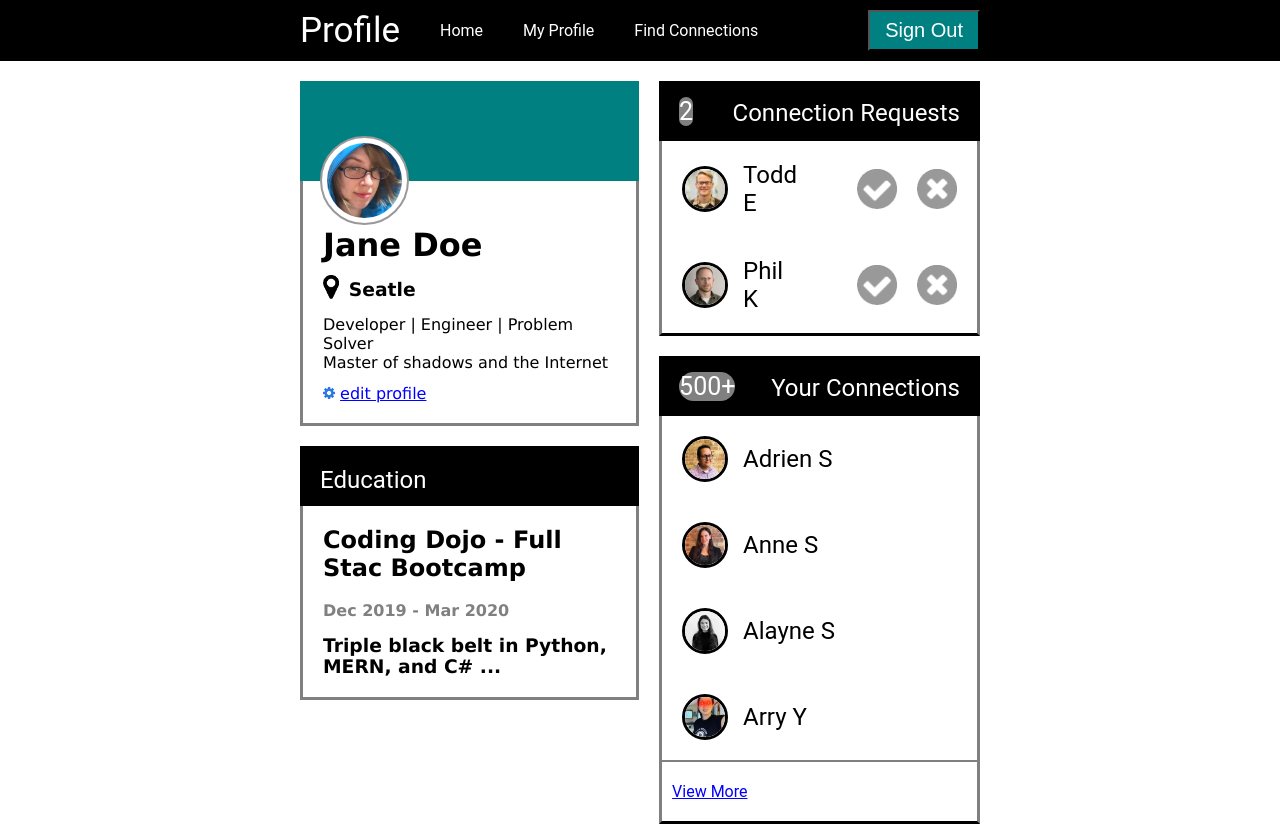
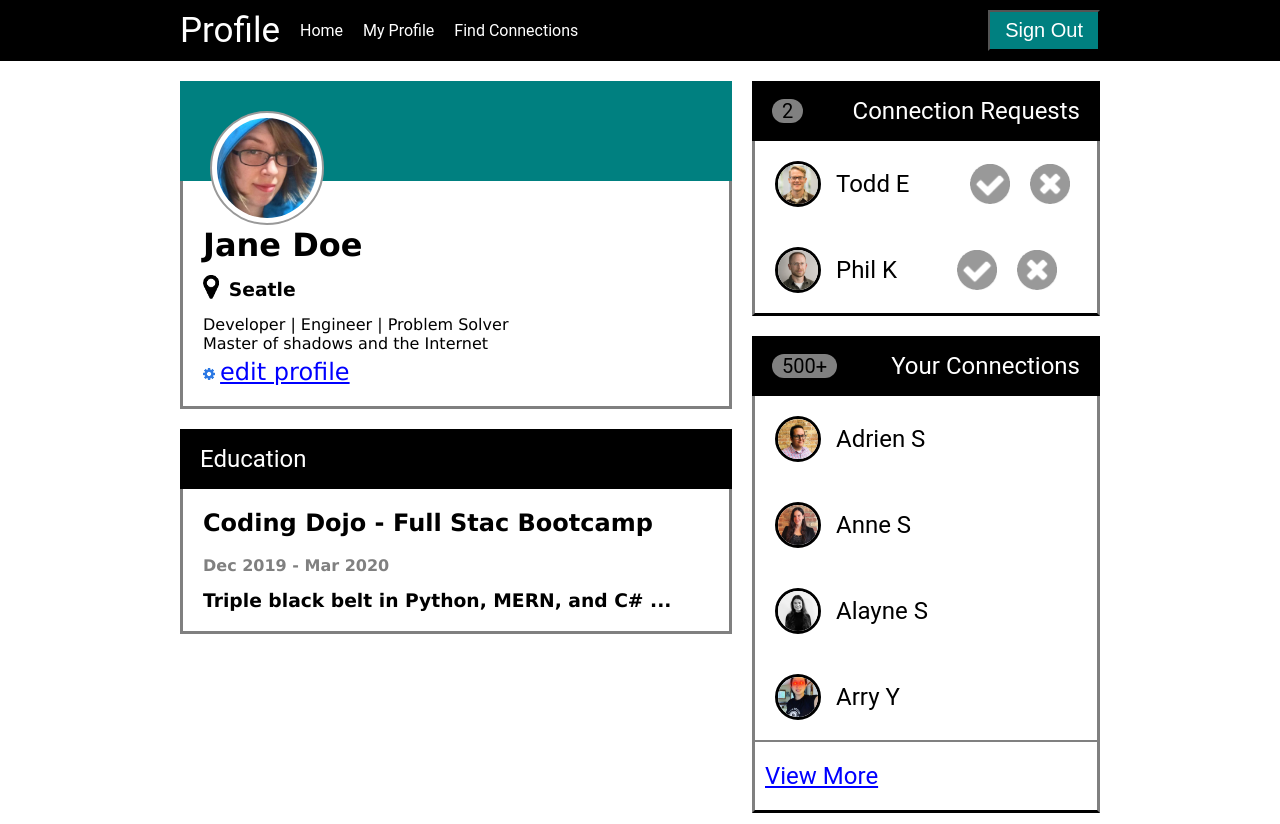
Before and after one commit to btschu/Profile_Page, a plain HTML site: page index.html in a window 1280 px wide. Drawn offline with Linux system fonts and the light colour scheme.

Commit message:
fixed flex ellements and cleaned up the page

```diff
--- a/style.css
+++ b/style.css
@@ -19,32 +19,37 @@ h4 {
     color: gray;
 }
 
-p {
+p:not(.title){
     margin-top: 15px;
 }
 
 a {
     color: white;
     text-decoration: none;
-    margin-left: 20px;
     margin-right: 20px;
 }
 
 /* nav bar */
 
+#top {
+    margin: 0 auto;
+    display: flex;
+    align-items: center;
+    background-color: black;
+}
+
 .nav-bar {
-    background-color: black;
     color: white;
+    margin: 0 auto;
     display: flex;
     justify-content: space-between;
     padding: 10px;
-    margin: 0 auto;
+    width: 920px;
 }
 
 .sign-out {
     background-color: teal;
     color: white;
-    margin-right: 290px;
     padding: 5px 15px;
     font-size: 20px;
 }
@@ -61,13 +66,13 @@ a {
     justify-content: center;
     align-items: top;
     margin: 0 auto;
+    width: 920px;
 }
 
 /* left (top = user card, bottom = education) */
 
 .left-container {
     flex: 3;
-    margin-left: 300px;
 }
 
 .card-header {
@@ -79,10 +84,10 @@ a {
 .prof_pic {
     border-radius: 50%;
     background-color: #fff;
-    height: 75px;
+    height: 100px;
     padding: 5px;
-    margin-top: 55px;
-    margin-left: 20px;
+    margin-top: 30px;
+    margin-left: 30px;
     margin-bottom: 100px;
     border: 2px solid #999;
 }
@@ -111,6 +116,7 @@ a {
     color: blue;
     text-decoration: underline;
     margin-left: -10px;
+    font-size: 24px;
 }
 
 /* right (top = connection requests, bottom = your connections) */
@@ -132,17 +138,22 @@ a {
     height: 20px;
     margin-top: 20px;
     padding: 20px;
+    display: flex;
+    align-items: center;
 }
 
 .right-container {
-    margin-right: 300px;
     flex: 2;
 }
 
 .title {
-    margin-bottom: 12px;
     font-size: 24px;
+    color: white;
+    font-size: 24px;
+    display: flex;
+    align-items: center;
 }
+
 .request-header, .connections-header{
     display: flex;
     align-items: center;
@@ -169,10 +180,13 @@ a {
 }
 
 .header-title {
-    vertical-align: middle;
-    font-size: 25px;
     background-color: gray;
-    border-radius: 15px;
+    color: black;
+    font-size: 20px;
+    border-radius: 12px;
+    height: 24px;
+    padding: 0 10px;
+    margin-right: 10px;
 }
 
 .photo {
@@ -189,7 +203,6 @@ a {
 }
 
 .large-text{
-    margin-left: 290px;
     font-size: 35px;
 }
 
@@ -205,7 +218,6 @@ a {
     display: flex;
     align-items: center;
     font-size: 24px;
-    /* margin-left: 20px;     */
 }
 
 .your-connections {
```
